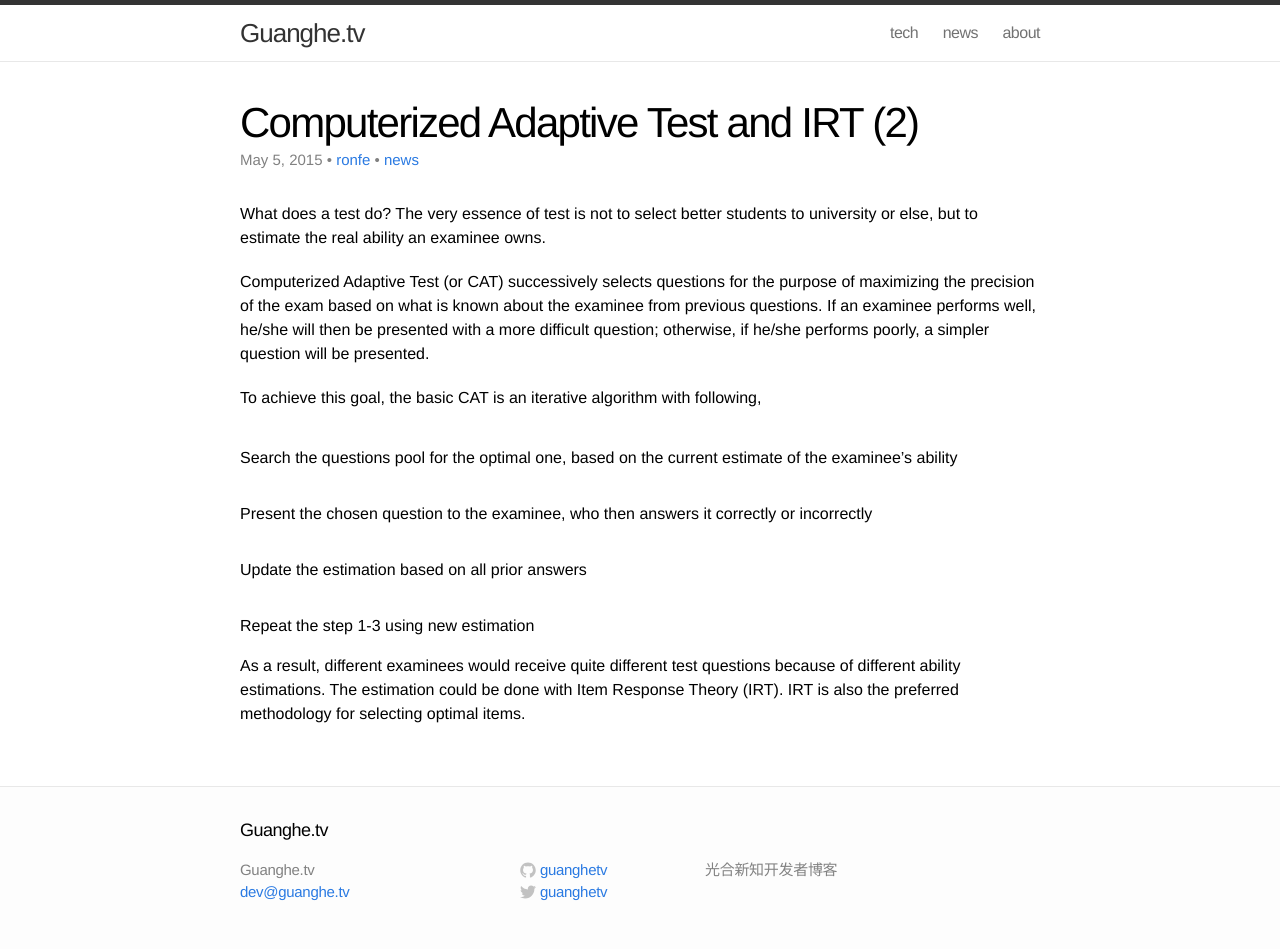
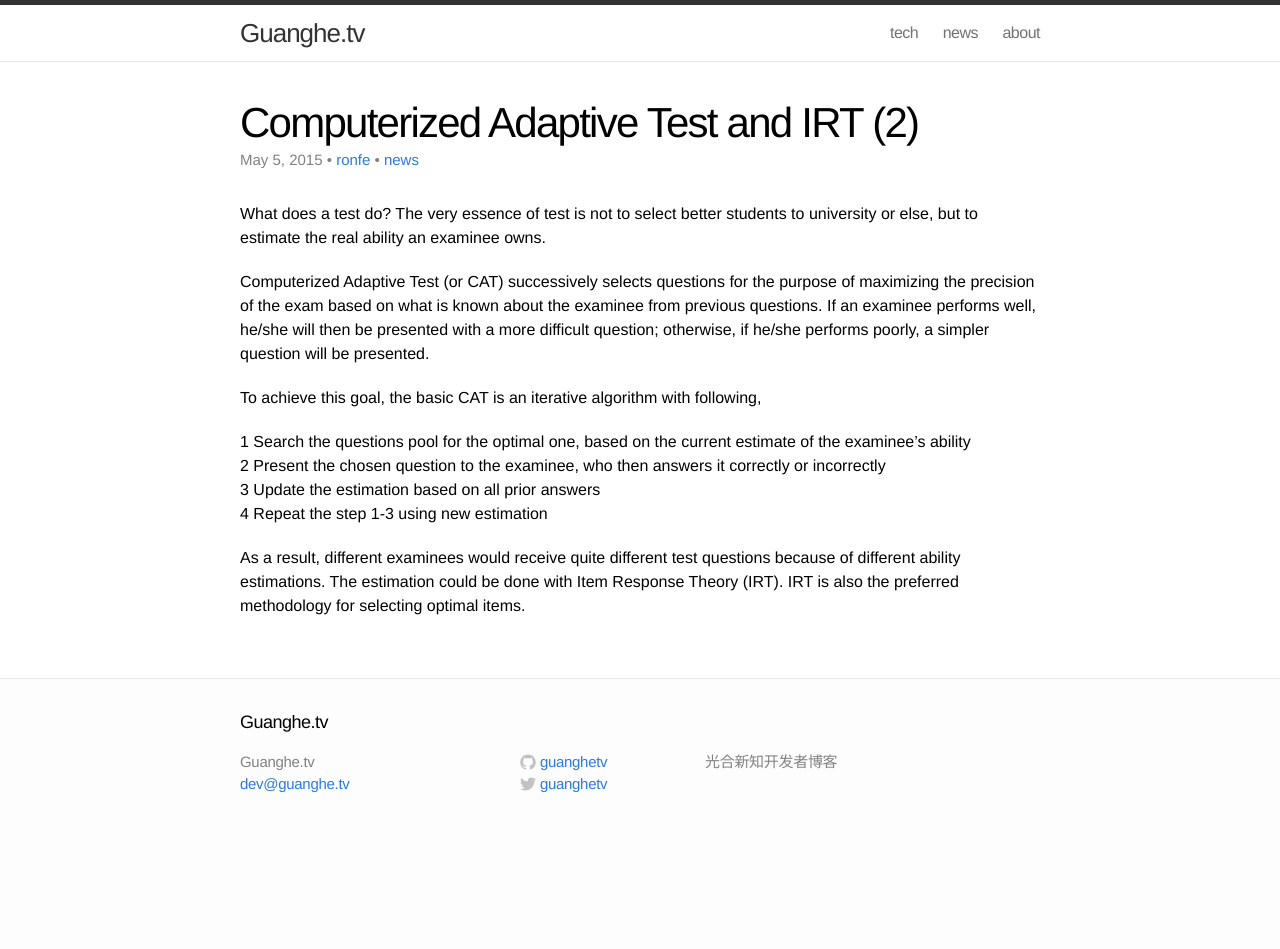
Before and after one commit to guanghetv/guanghetv.github.io, a Jekyll site: the page built from _posts/2015-05-05-Computerized-Adaptive-Test-and-IRT-2.markdown, in a window 1280 px wide. Built offline with Jekyll 4.4.1, drawn with Linux system fonts in a browser that asks for light colours; Markdown is read by kramdown in place of the engine named in the settings; comment, search, counter and statistics services are not loaded; after the commit the page ends 900 px from its top, so only the background shows below that.

Commit message:
[ronfe] HNews modification

```diff
--- a/_posts/2015-05-05-Computerized-Adaptive-Test-and-IRT-2.markdown
+++ b/_posts/2015-05-05-Computerized-Adaptive-Test-and-IRT-2.markdown
@@ -11,9 +11,9 @@ Computerized Adaptive Test (or CAT) successively selects questions for the purpo
 
 To achieve this goal, the basic CAT is an iterative algorithm with following,
 
-# Search the questions pool for the optimal one, based on the current estimate of the examinee's ability
-# Present the chosen question to the examinee, who then answers it correctly or incorrectly
-# Update the estimation based on all prior answers
-# Repeat the step 1-3 using new estimation
+1 Search the questions pool for the optimal one, based on the current estimate of the examinee's ability
+2 Present the chosen question to the examinee, who then answers it correctly or incorrectly
+3 Update the estimation based on all prior answers
+4 Repeat the step 1-3 using new estimation
 
 As a result, different examinees would receive quite different test questions because of different ability estimations. The estimation could be done with Item Response Theory (IRT). IRT is also the preferred methodology for selecting optimal items.
```
